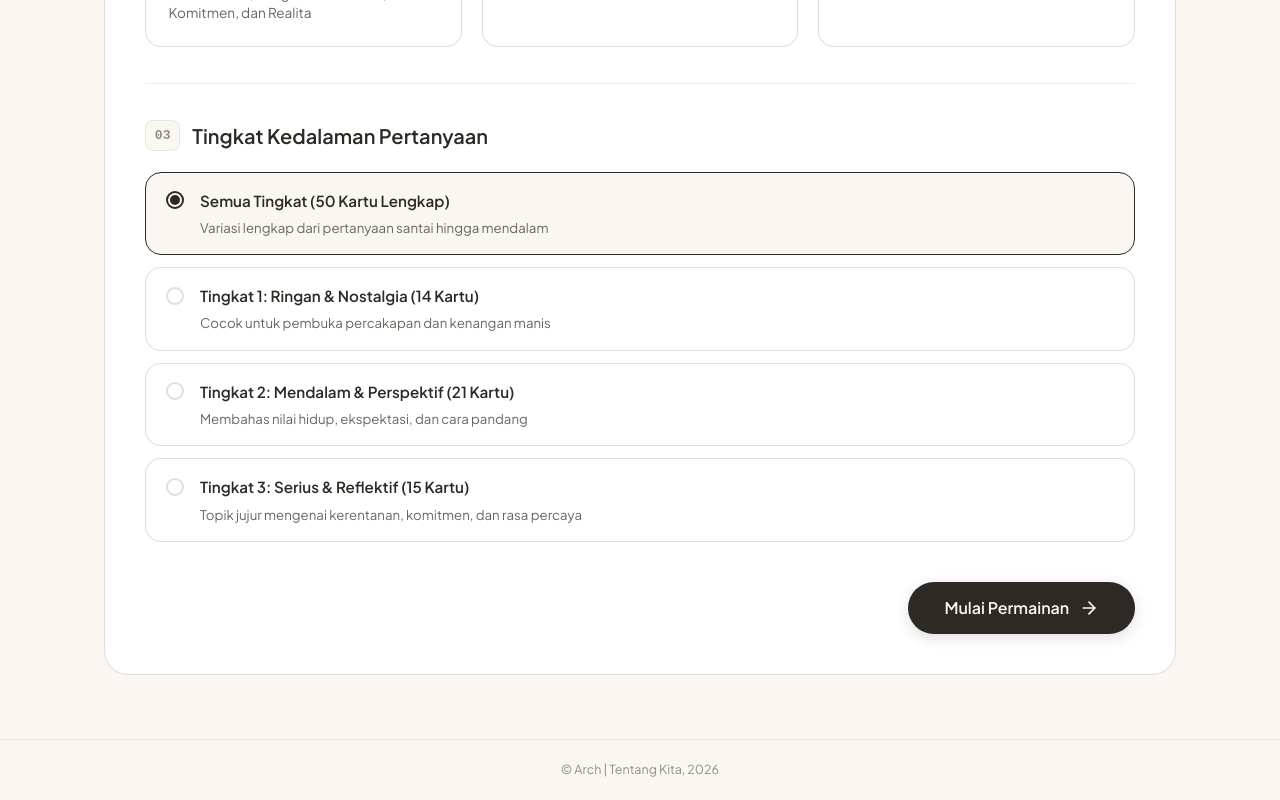
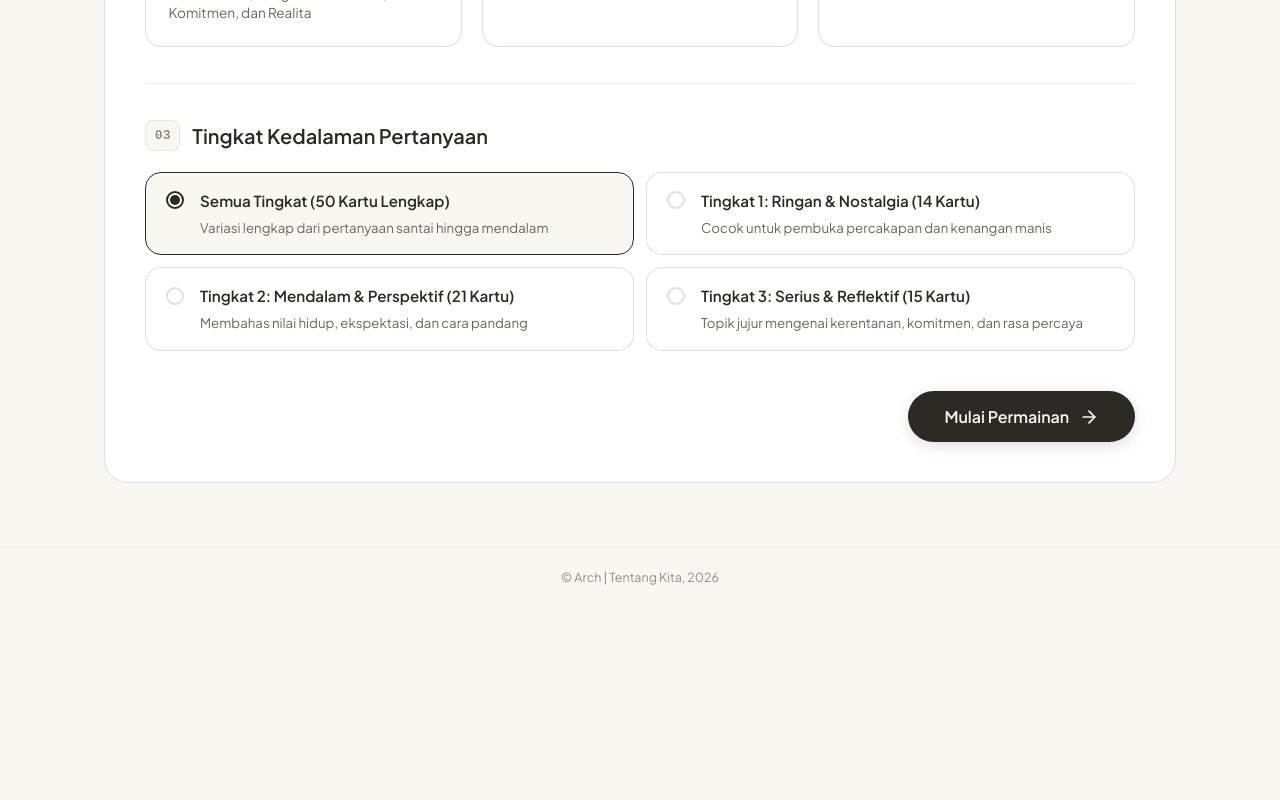
Before and after one commit to MyusiZ3/AboutUs, a Vue app: page / in a window 1280 px wide. Shown: the part 990-1790 px from the top of the page. After the commit the page ends 1598 px from the top, so only its background shows below. Built offline with nearby package versions, Linux system fonts and the light colour scheme.

Commit message:
style: restore level options to 2-column grid layout (2 rows) on desktop
Fix level-options layout to 2x2 grid layout (2 rows) on desktop for better visual balance

```diff
--- a/src/components/GameSetup.vue
+++ b/src/components/GameSetup.vue
@@ -417,9 +417,15 @@ function handleStart() {
 }
 
 .level-options {
-  display: flex;
-  flex-direction: column;
+  display: grid;
+  grid-template-columns: repeat(2, 1fr);
   gap: 0.75rem;
+}
+
+@media (max-width: 640px) {
+  .level-options {
+    grid-template-columns: 1fr;
+  }
 }
 
 .level-card {
```
